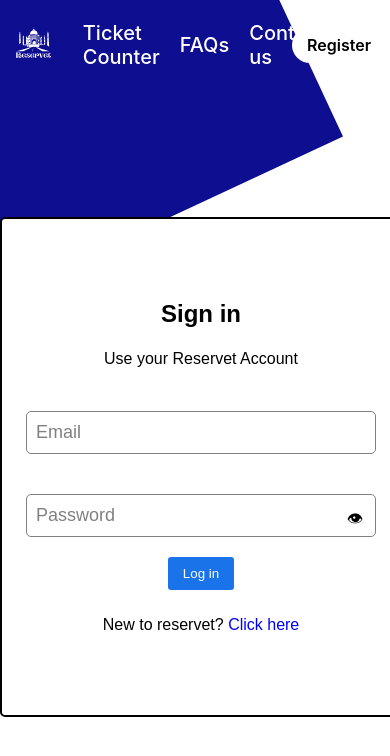
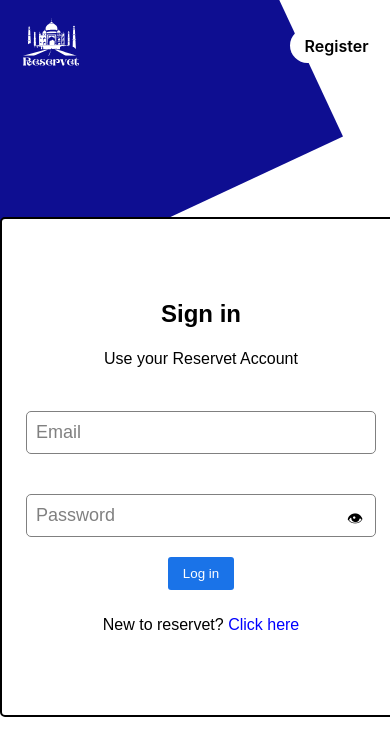
Before and after one commit to teamreservet/client, a React (Create React App) app: page /authenticate/login in a window 390 px wide. Shown: the top 756 px of the page. Built offline with nearby package versions, Linux system fonts and the light colour scheme; no server answers.

Commit message:
made header responsive

```diff
--- a/src/components/filter-card/filter-card.component.jsx
+++ b/src/components/filter-card/filter-card.component.jsx
@@ -1,8 +1,8 @@
 import './filter-card.styles.scss';
 
-const FilterCard = ({ name, image }) => {
+const FilterCard = ({ name, image, ...otherProps }) => {
   return (
-    <div className={`filter-card ${name + '-card'}`}>
+    <div className={`filter-card ${name + '-card'}`} {...otherProps}>
       <img className={`filter-img ${name + '-img'}`} src={image} alt='' />
       <div className='text-wrapper'>
         <h1 className='filter-img-text'>{name.toUpperCase()}</h1>
--- a/src/components/header/header.component.jsx
+++ b/src/components/header/header.component.jsx
@@ -21,18 +21,20 @@ const Header = ({ currentUser }) => {
         <div className='logo-container' onClick={() => navigate('/')}>
           <img src={ReservetLogo} alt='logo' className='logo' />
         </div>
+        <div className='all-options'>
           <div className='options' onMouseLeave={() => setPopUp(false)}>
             {currentUser && currentUser.isAdmin ? (
+              <div className='admin-options'>
                 <div>
                   <Link className='option' to='/verify-ticket'>
                     Verify Ticket
                   </Link>
-              <Link
-                className='option upload-monuments'
-                to='/admin/upload-monuments'
-              >
+                </div>
+                <div>
+                  <Link className='option' to='/admin/upload-monuments'>
                     Upload Monuments
                   </Link>
+                </div>
               </div>
             ) : null}
             <Link
@@ -79,6 +81,7 @@ const Header = ({ currentUser }) => {
           )}
         </div>
       </div>
+    </div>
   );
 };
 
--- a/src/components/header/header.styles.scss
+++ b/src/components/header/header.styles.scss
@@ -18,12 +18,24 @@
       }
     }
 
+    .all-options {
+      display: flex;
+      justify-content: space-between;
+      align-items: center;
+      height: 100%;
+      width: 80%;
+      margin: 0;
+
       .options {
         height: 100%;
-      width: 60%;
+        width: 80%;
         display: flex;
         justify-content: space-evenly;
         align-items: center;
+
+        .admin-options {
+          display: flex;
+        }
 
         a {
           text-decoration: none;
@@ -65,3 +77,18 @@
       }
     }
   }
+}
+
+@media (max-width: 400px) {
+  .all-options {
+    display: none;
+
+    .option {
+      display: none;
+    }
+    .authenticate {
+      width: 110px;
+      height: 35px;
+    }
+  }
+}
--- a/src/pages/ticket-house/ticket-house.component.jsx
+++ b/src/pages/ticket-house/ticket-house.component.jsx
@@ -16,10 +16,12 @@ import './ticket-house.styles.scss';
 
 const TicketHouse = ({ monuments, statesData }) => {
   const [searchQuery, setSearchQuery] = useContext(searchQueryContext);
+  const [tagFilter, setTagFilter] = useState('');
   const [state, setState] = useState('');
   const [checkoutMonumentDetails, setCheckoutMonumentDetails] = useState(null);
 
   const handleChangeInput = e => {
+    setTagFilter('');
     setSearchQuery(e.target.value);
   };
   const handleChangeState = e => {
@@ -88,22 +90,41 @@ const TicketHouse = ({ monuments, statesData }) => {
       </div>
       {searchQuery.length === 0 && (
         <div className='filter-card-wrapper'>
-          <FilterCard name='monuments' image={monument} />
-          <FilterCard name='heritages' image={heritage} />
-          <FilterCard name='museums' image={museum} />
+          <FilterCard
+            name='monuments'
+            image={monument}
+            onClick={() => setTagFilter('monument')}
+          />
+          <FilterCard
+            name='heritages'
+            image={heritage}
+            onClick={() => setTagFilter('heritage')}
+          />
+          <FilterCard
+            name='museums'
+            image={museum}
+            onClick={() => setTagFilter('museum')}
+          />
         </div>
       )}
       <div className='monuments'>
         {monuments ? (
           monuments
             .filter(
-              monument =>
+              monument => {
+                if (tagFilter.length === 0) {
+                  return (
                     monument.name
                       .toLowerCase()
                       .includes(searchQuery.toLowerCase()) ||
                     monument.location
                       .toLowerCase()
                       .includes(searchQuery.toLowerCase())
+                  );
+                } else {
+                  return monument.tags.includes(tagFilter);
+                }
+              }
               // {
               //   let opt = false;
               //   const name = monument.name.toLowerCase().split(' ');
```
Lines whose indentation alone changed are shown as unchanged.
